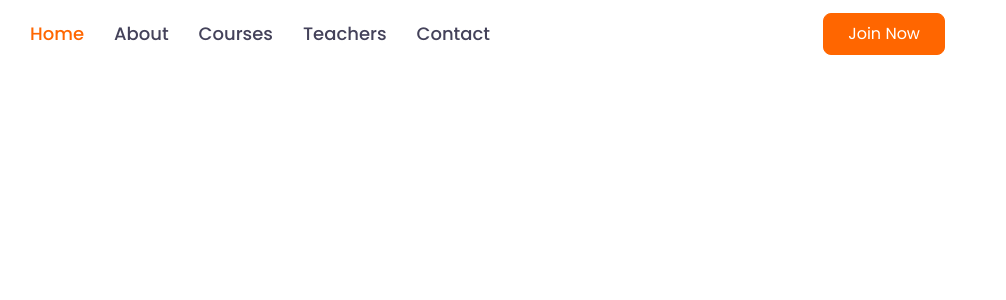
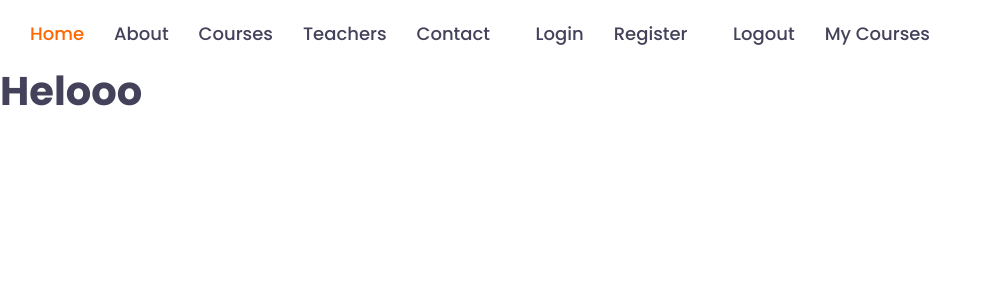
Before and after one commit to TeodorTod/Learn-With-Fun, a React (Create React App) app: page /home in a window 1280 px wide. Shown: the top 300 px of the page, without its empty margins (0-1006 px from the left). Built offline with nearby package versions, Linux system fonts and the light colour scheme.

Commit message:
create header

```diff
--- a/src/App.js
+++ b/src/App.js
@@ -1,13 +1,22 @@
-import { Routes } from "react-router-dom";
+import { Routes, Route } from "react-router-dom";
 
 import Header from "./components/Header/Header";
+import Home from  "./components/Home/Home";
 
 
 function App() {
   return (
-    <div className="App">
+    <div>
       <Header />
+      <main>
+
+      <Routes>
+        <Route path="/home" element={<Home />}/>
+
+      </Routes>
+      </main>
     </div>
+
   );
 }
 
--- a/src/components/Header/Header.js
+++ b/src/components/Header/Header.js
@@ -1,3 +1,5 @@
+import { Link } from "react-router-dom";
+
 const Header = () => {
     return (
         <div class="col-lg-9">
@@ -10,15 +12,20 @@ const Header = () => {
             </button>
             <div class="collapse navbar-collapse justify-content-between" id="navbarCollapse">
                 <div class="navbar-nav py-0">
-                    <a href="index.html" class="nav-item nav-link active">Home</a>
-                    <a href="about.html" class="nav-item nav-link">About</a>
-                    <a href="course.html" class="nav-item nav-link">Courses</a>
-                    <a href="teacher.html" class="nav-item nav-link">Teachers</a>
-                    <div class="nav-item dropdown">
-                    </div>
-                    <a href="contact.html" class="nav-item nav-link">Contact</a>
+                    <Link to="/home" class="nav-item nav-link active">Home</Link>
+                    <Link to="/about" class="nav-item nav-link">About</Link>
+                    <Link to="/courses" class="nav-item nav-link">Courses</Link>
+                    <Link to="/teachers" class="nav-item nav-link">Teachers</Link>
+                    <Link to="/contact" class="nav-item nav-link">Contact</Link>
                 </div>
-                <a class="btn btn-primary py-2 px-4 ml-auto d-none d-lg-block" href="">Join Now</a>
+                <div id="guest" class="navbar-nav py-0">
+                    <Link to="/login" class="nav-item nav-link">Login</Link>
+                    <Link to="/register" class="nav-item nav-link">Register</Link>
+                </div>
+                <div id="user" class="navbar-nav py-0">
+                    <Link to="/logout" class="nav-item nav-link">Logout</Link>
+                    <Link to="/my-courses" class="nav-item nav-link">My Courses</Link>
+                </div>
             </div>
         </nav>
     </div>
--- /dev/null
+++ b/src/components/Home/Home.js
@@ -0,0 +1,7 @@
+const Home = () => {
+    return (
+        <h1>Helooo</h1>
+    )
+}
+
+export default Home;
```
